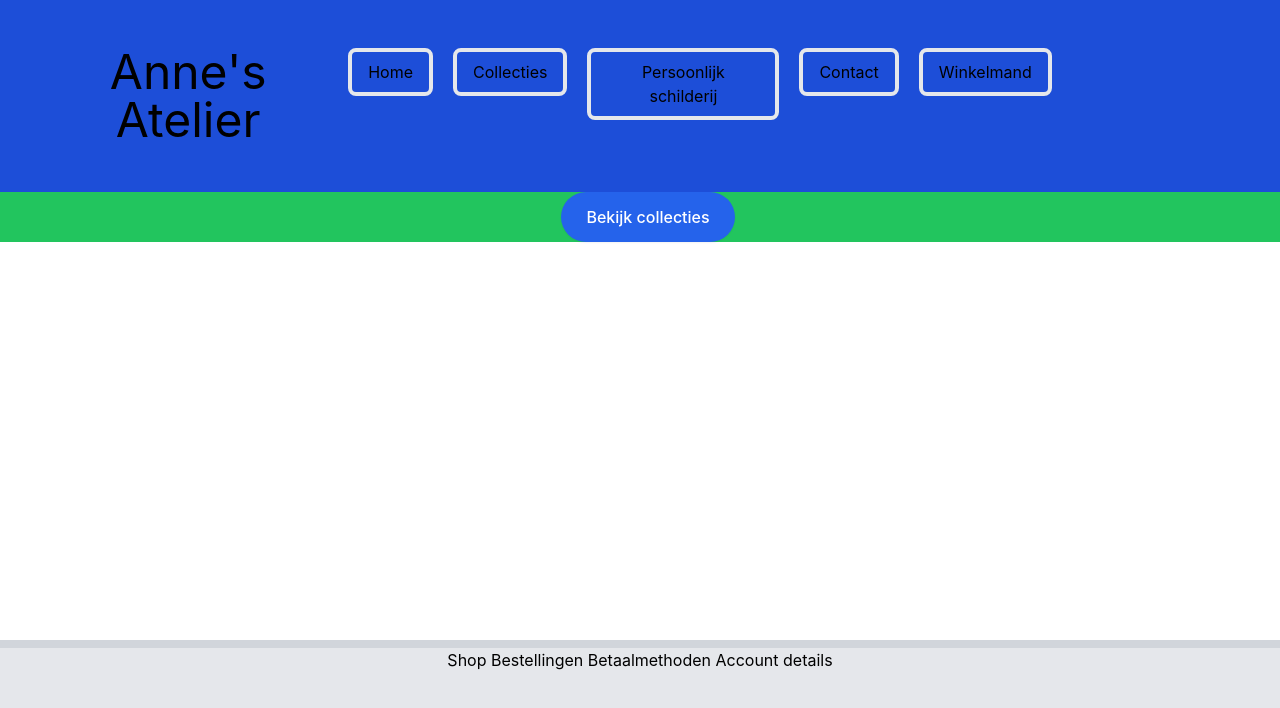
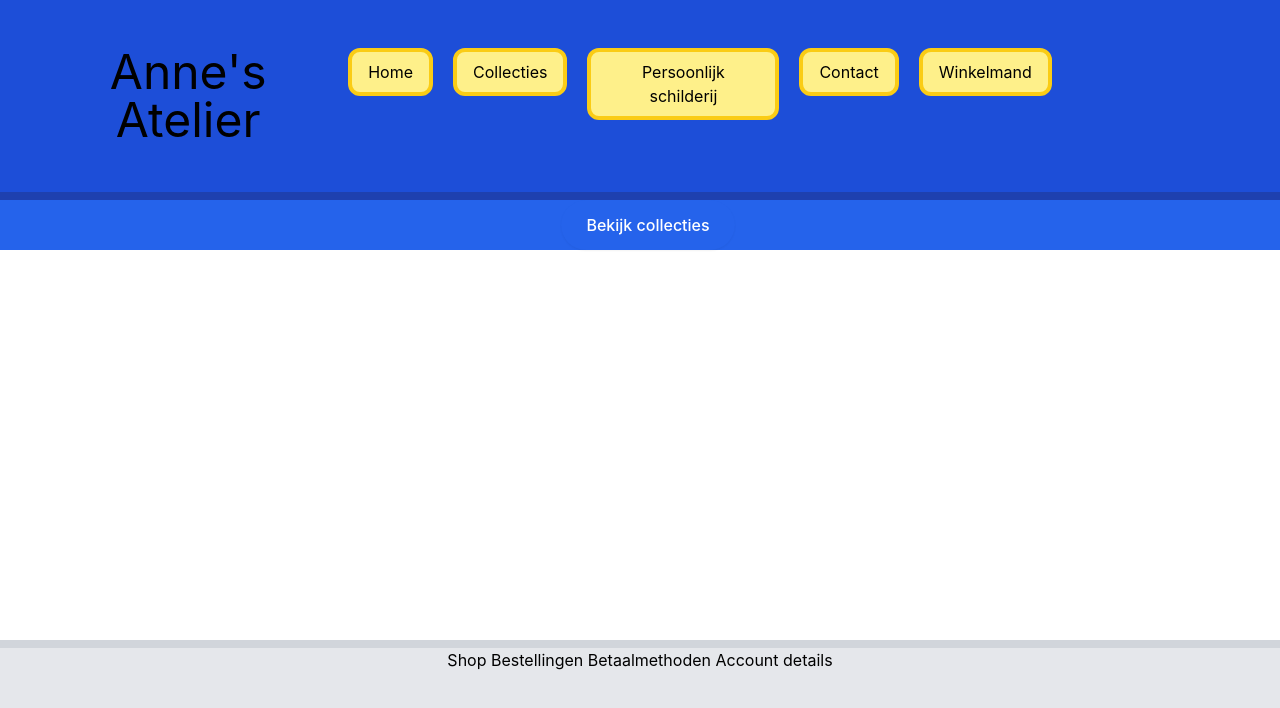
Before and after one commit to gijs-ve/projectBreughel, a React (Create React App) app in the folder client/: page / in a window 1280 px wide. Shown: the top 708 px of the page. Built offline with nearby package versions, Linux system fonts and the light colour scheme.

Commit message:
feat: css

```diff
--- a/client/src/App.tsx
+++ b/client/src/App.tsx
@@ -12,7 +12,7 @@ function App() {
             <div className="h-100  bg-blue-700">
                 <Navbar />
             </div>
-            <div className="mb-auto h-100 bg-green-500">
+            <div className="mb-auto h-100 bg-blue-600">
                 <Router />
             </div>
             <Footer />
--- a/client/src/navbar/NavButton.tsx
+++ b/client/src/navbar/NavButton.tsx
@@ -1,4 +1,8 @@
 export const NavButton = (p: { text: string }) => {
     const { text } = p;
-    return <div className="border-4 rounded-lg max-w-48 px-4 py-2">{text}</div>;
+    return (
+        <div className="border-4 rounded-xl border-yellow-400 max-w-48 px-4 py-2 bg-yellow-200">
+            {text}
+        </div>
+    );
 };
--- a/client/src/navbar/Navbar.tsx
+++ b/client/src/navbar/Navbar.tsx
@@ -20,7 +20,7 @@ const Navbar = () => {
         return <div key={i.path} />;
     });
     return (
-        <div className="flex flex-row flex-nowrap justify-center py-12 space-x-5 min-w-24 pr-40">
+        <div className="flex flex-row flex-nowrap justify-center py-12 space-x-5 min-w-24 pr-40 border-b-8 border-b-blue-800">
             <Logo /> {Links}
         </div>
     );
```
